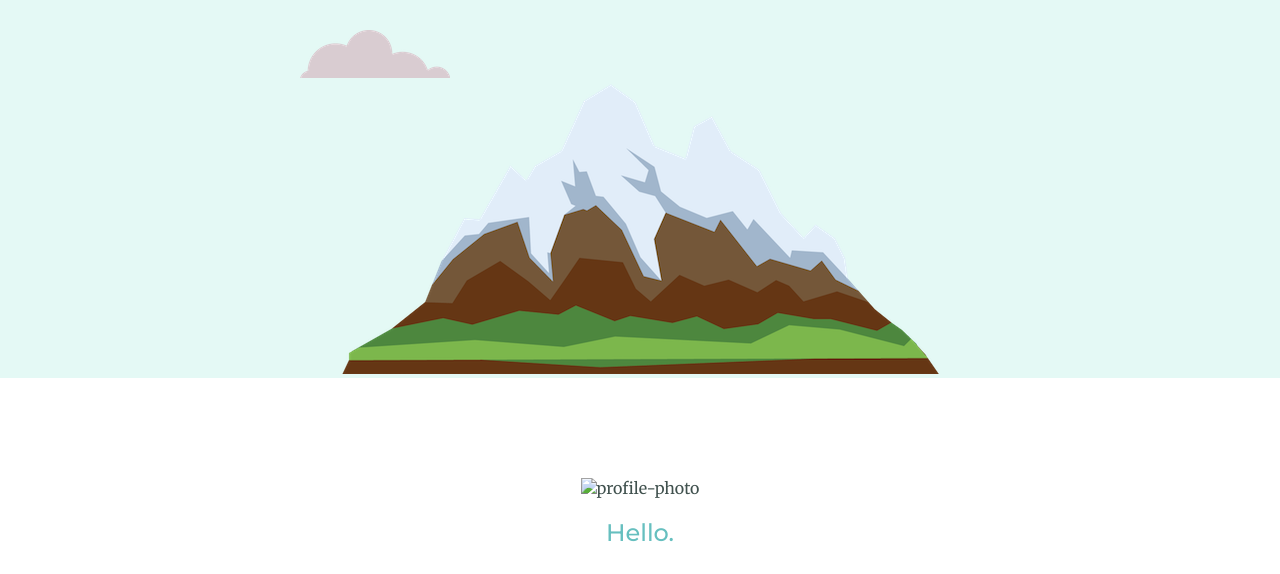
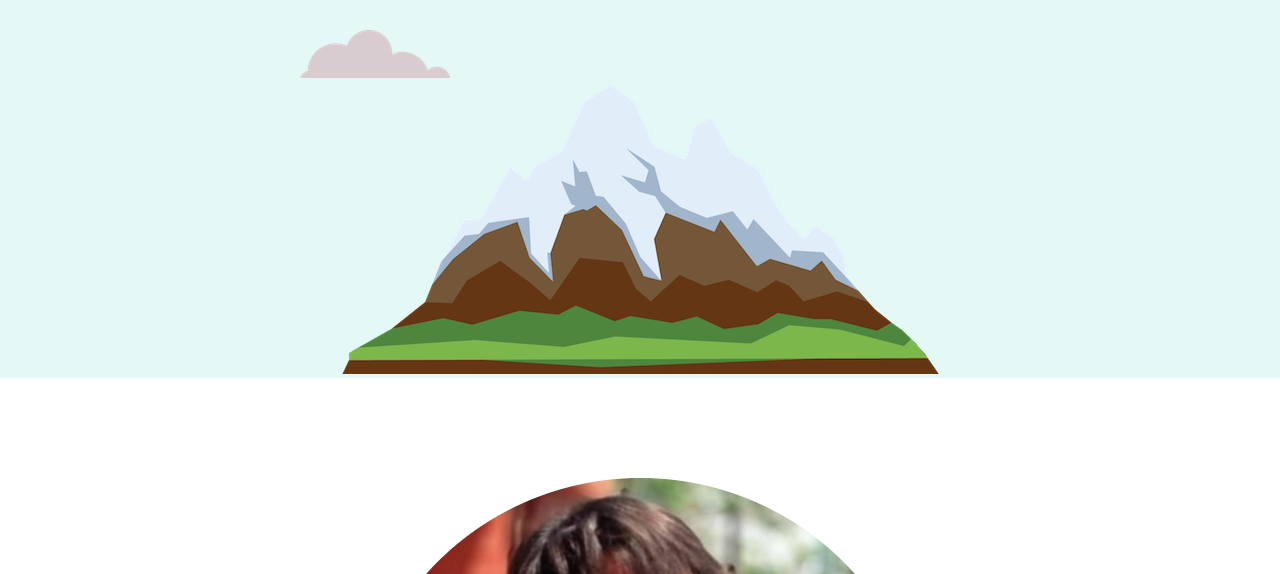
Before and after one commit to divyanshu1998rai/mysite, a plain HTML site: page index.html in a window 1280 px wide. Shown: the part 344-918 px from the top of the page. Drawn offline with Linux system fonts and the light colour scheme.

Commit message:
Update index.html

```diff
--- a/index.html
+++ b/index.html
@@ -19,7 +19,7 @@
   </div>
   <div class="middle-container">
     <div class="profile">
-      <img src="img/divaynshu.png" alt="profile-photo">
+      <img src="img/divyanshu.png" alt="profile-photo">
       <h2 class="h2 weight">Hello.</h2>
       <p class="intro">I am a web developer.I'm a B.Tech final year student.I love beer.</p>
     </div>
```
